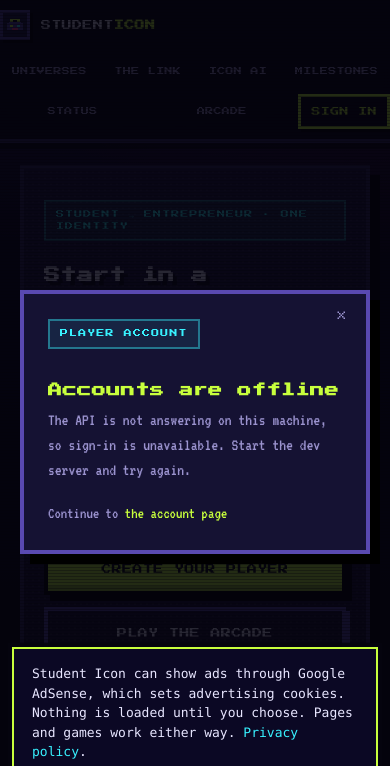
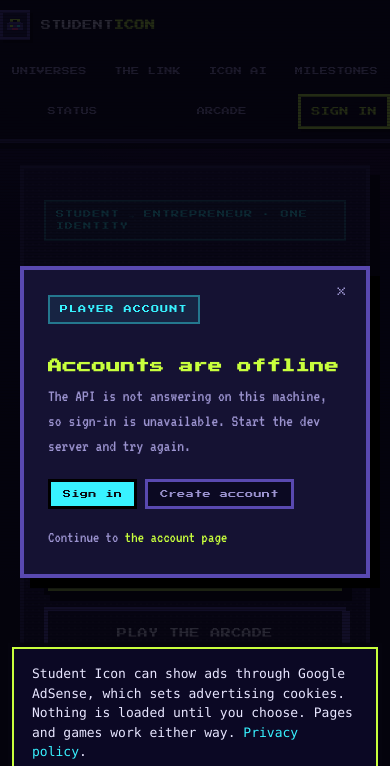
Before and after one commit to shannu760/arcadelabs, a website with bundled scripts: page public/index.html in a window 390 px wide. Both pictures are taken after a click on the button "SIGN IN". Shown: the top 766 px of the page. Built offline with nearby package versions, Linux system fonts and the light colour scheme; files whose address does not match are found by name.

Commit message:
Offer sign-up where a missing player database hid it
The live deployment has working accounts but no SUPABASE_DB_URL, so
onboarding locked every step behind the database notice and the site
could only sign in. The account step now stays open when the auth
service is reachable, and the sign-in dialog carries a Create account
tab so sign-up is reachable from any page.

🤖 Generated with Codebuff
Co-Authored-By: Codebuff <noreply@codebuff.com>

```diff
--- a/public/assets/css/icon.css
+++ b/public/assets/css/icon.css
@@ -449,6 +449,32 @@ body.si-layer-open { overflow: hidden; }
   max-width: 44ch;
 }
 
+.si-layer-tabs {
+  display: flex;
+  flex-wrap: wrap;
+  gap: 8px;
+  margin: 0 0 18px;
+}
+
+.si-layer-tab {
+  padding: 8px 12px;
+  font-family: "Press Start 2P", monospace;
+  font-size: 8px;
+  letter-spacing: 0.06em;
+  color: var(--muted);
+  background: var(--ink-2);
+  border: 3px solid var(--line-2);
+  cursor: pointer;
+}
+
+.si-layer-tab:hover { color: var(--text); }
+
+.si-layer-tab.is-active {
+  background: var(--cyan);
+  color: #0a0a12;
+  border-color: #000;
+}
+
 .si-layer .si-field {
   display: flex;
   flex-direction: column;
--- a/public/assets/js/icon/auth-layer.js
+++ b/public/assets/js/icon/auth-layer.js
@@ -16,7 +16,22 @@ import { isLocalHost } from './api-status.js';
 const EMAIL_RE = /^[^\s@]+@[^\s@]+\.[^\s@]{2,}$/;
 const MIN_PASSWORD = 8;
 
-const state = { mode: null, busy: false, lastFocus: null };
+const TAB_COPY = {
+  signin: {
+    title: 'Sign in',
+    lede: 'Your player follows the account, on any device.',
+    submit: 'Sign in',
+    foot: 'New here? <button type="button" class="si-linkbtn" data-authswitch="signup">Create account</button>',
+  },
+  signup: {
+    title: 'Create account',
+    lede: 'A real account, so your player survives this device.',
+    submit: 'Create account',
+    foot: 'Already have an account? <button type="button" class="si-linkbtn" data-authswitch="signin">Sign in</button>',
+  },
+};
+
+const state = { mode: null, busy: false, lastFocus: null, tab: 'signin' };
 
 const el = (id) => document.getElementById(id);
 
@@ -57,6 +72,11 @@ function mountLayer() {
       <h2 class="si-layer-title" id="si-auth-title">Sign in</h2>
       <p class="si-layer-lede" id="si-auth-lede">Your player follows the account, on any device.</p>
 
+      <div class="si-layer-tabs" id="si-auth-tabs" role="tablist" aria-label="Account mode">
+        <button type="button" class="si-layer-tab is-active" role="tab" aria-selected="true" data-authmode="signin">Sign in</button>
+        <button type="button" class="si-layer-tab" role="tab" aria-selected="false" data-authmode="signup">Create account</button>
+      </div>
+
       <form id="si-auth-form" novalidate hidden>
         <div class="si-field">
           <label for="si-auth-email">Email</label>
@@ -81,6 +101,12 @@ function mountLayer() {
 
   el('si-auth-close').addEventListener('click', closeLayer);
   el('si-auth-form').addEventListener('submit', submit);
+  layer.addEventListener('click', (event) => {
+    const tab = event.target.closest('[data-authmode]');
+    if (tab) setTab(tab.dataset.authmode);
+    const swap = event.target.closest('[data-authswitch]');
+    if (swap) setTab(swap.dataset.authswitch);
+  });
   layer.addEventListener('mousedown', (event) => {
     if (event.target === layer) closeLayer();
   });
@@ -124,22 +150,38 @@ function setNote(message) {
   node.hidden = !message;
 }
 
+function setTab(tab) {
+  state.tab = tab === 'signup' ? 'signup' : 'signin';
+  const copy = TAB_COPY[state.tab];
+
+  document.querySelectorAll('[data-authmode]').forEach((button) => {
+    const active = button.dataset.authmode === state.tab;
+    button.classList.toggle('is-active', active);
+    button.setAttribute('aria-selected', String(active));
+  });
+
+  el('si-auth-title').textContent = copy.title;
+  el('si-auth-lede').textContent = copy.lede;
+  el('si-auth-password').autocomplete = state.tab === 'signup' ? 'new-password' : 'current-password';
+  el('si-auth-submit').textContent = copy.submit;
+  el('si-auth-foot').hidden = false;
+  el('si-auth-foot').innerHTML = copy.foot;
+  setError('');
+}
+
 function reset() {
   state.mode = null;
   state.busy = false;
   el('si-auth-form').hidden = true;
   el('si-auth-password').value = '';
+  el('si-auth-tabs').hidden = false;
   el('si-auth-submit').disabled = false;
-  el('si-auth-submit').textContent = 'Sign in';
-  el('si-auth-title').textContent = 'Sign in';
-  el('si-auth-lede').textContent = 'Your player follows the account, on any device.';
-  el('si-auth-foot').hidden = false;
-  el('si-auth-foot').innerHTML = 'New here? <a href="./onboarding.html">Create your player</a>';
-  setError('');
+  setTab('signin');
   setNote('');
 }
 
 function showForm() {
+  el('si-auth-tabs').hidden = false;
   el('si-auth-form').hidden = false;
   el('si-auth-submit').disabled = true;
   el('si-auth-submit').textContent = 'Checking…';
@@ -147,10 +189,11 @@ function showForm() {
 
 function enableForm() {
   el('si-auth-submit').disabled = false;
-  el('si-auth-submit').textContent = 'Sign in';
+  el('si-auth-submit').textContent = TAB_COPY[state.tab].submit;
 }
 
 function lock(title, message, action) {
+  el('si-auth-tabs').hidden = true;
   el('si-auth-form').hidden = true;
   el('si-auth-title').textContent = title;
   el('si-auth-lede').textContent = message;
@@ -161,6 +204,7 @@ function lock(title, message, action) {
 function showSignedIn() {
   const session = loadSession();
   const label = session?.user?.email || 'this device';
+  el('si-auth-tabs').hidden = true;
   el('si-auth-form').hidden = true;
   el('si-auth-title').textContent = 'Signed in';
   el('si-auth-lede').textContent = `You are signed in as ${label}.`;
@@ -263,6 +307,7 @@ async function submit(event) {
 
   const email = el('si-auth-email').value.trim().toLowerCase();
   const password = el('si-auth-password').value;
+  const signup = state.tab === 'signup';
 
   if (!EMAIL_RE.test(email)) {
     setError('Enter a valid email address.');
@@ -278,16 +323,20 @@ async function submit(event) {
   const button = el('si-auth-submit');
   state.busy = true;
   button.disabled = true;
-  button.textContent = 'Signing in…';
+  button.textContent = signup ? 'Creating…' : 'Signing in…';
   setError('');
   setNote('');
 
   let res = null;
   try {
-    res = await fetch('/api/auth/signin', {
+    res = await fetch(signup ? '/api/auth/signup' : '/api/auth/signin', {
       method: 'POST',
       headers: { 'content-type': 'application/json' },
-      body: JSON.stringify({ email, password }),
+      body: JSON.stringify({
+        email,
+        password,
+        turnstileToken: window.turnstile?.getResponse?.() || undefined,
+      }),
     });
   } catch {
     res = null;
@@ -295,7 +344,7 @@ async function submit(event) {
 
   state.busy = false;
   button.disabled = false;
-  button.textContent = 'Sign in';
+  setTab(state.tab);
 
   if (!res) {
     setError(
@@ -307,6 +356,13 @@ async function submit(event) {
   }
 
   const data = await res.json().catch(() => null);
+
+  if (signup && res.ok && data?.needsConfirmation) {
+    setTab('signin');
+    setNote(`Confirm your email to finish. We sent a link to ${email}; once it is confirmed, sign in here.`);
+    el('si-auth-password').value = '';
+    return;
+  }
 
   if (res.ok && data?.session) {
     saveSession(data.session);
@@ -321,7 +377,10 @@ async function submit(event) {
     return;
   }
 
-  setError(data?.error?.message || `Could not sign in (HTTP ${res.status}).`);
+  setError(
+    data?.error?.message ||
+      (signup ? `Could not create the account (HTTP ${res.status}).` : `Could not sign in (HTTP ${res.status}).`)
+  );
 }
 
 mountTrigger();
```
Also changed, not shown: public/assets/js/icon/onboarding.js (+22 -3 lines).
